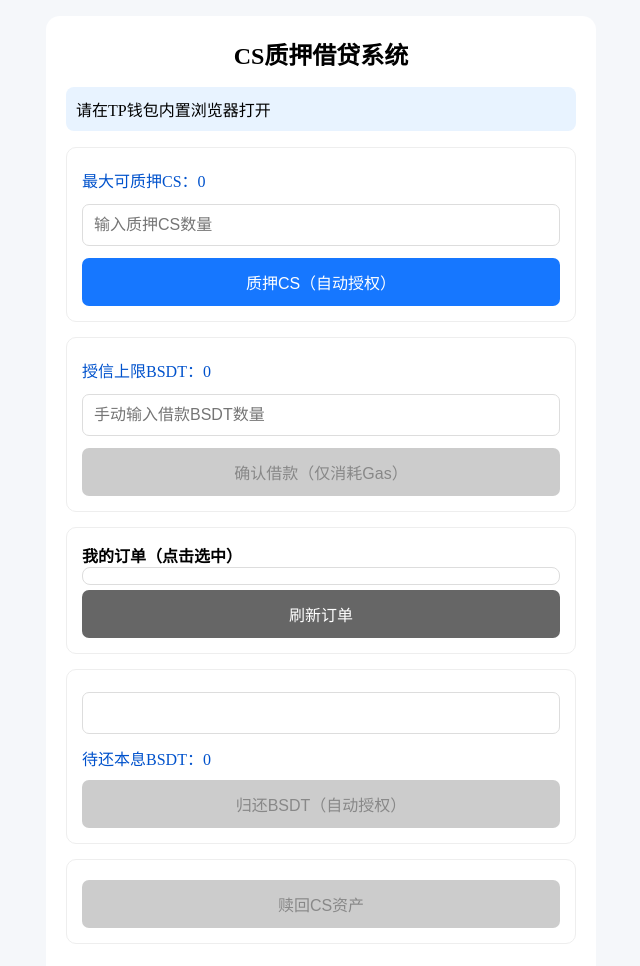
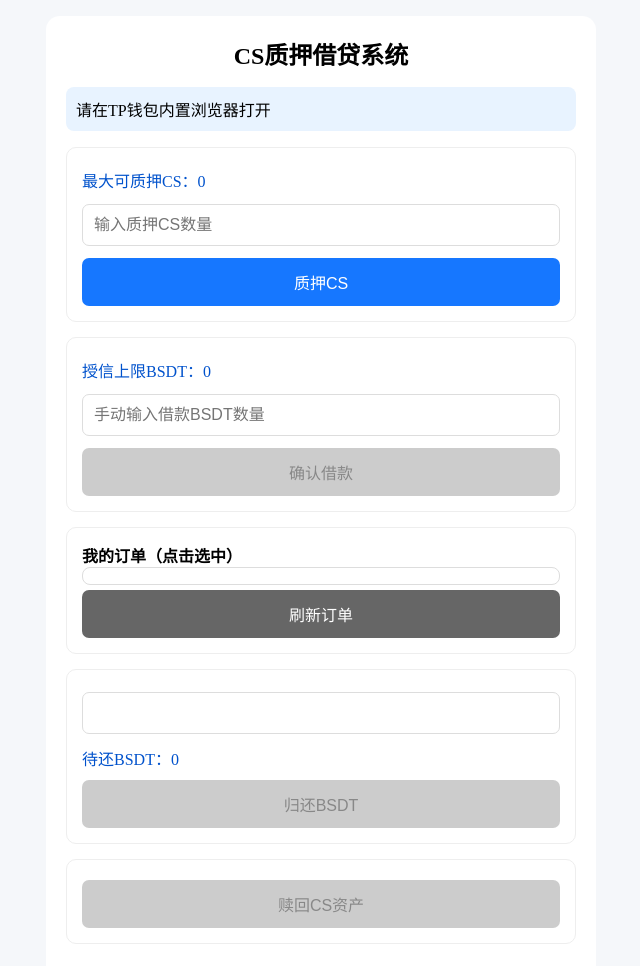
Before and after one commit to jonhsonshao/jiedai, a plain HTML site: page index.html in a window 1280 px wide. Shown: the whole page, without its empty margins (319-959 px from the left). Drawn offline with Linux system fonts and the light colour scheme.

Commit message:
Update index.html

```diff
--- a/index.html
+++ b/index.html
@@ -32,13 +32,13 @@ button:disabled{background:#cccccc !important;color:#888;pointer-events:none;}
 <div class="box">
     <div class="tip">最大可质押CS：<span id="csBalance">0</span></div>
     <input type="text" id="pledgeNum" placeholder="输入质押CS数量">
-    <button class="btn-blue" onclick="pledge()">质押CS（自动授权）</button>
+    <button class="btn-blue" onclick="pledge()">质押CS</button>
 </div>
 
 <div class="box">
     <div class="tip">授信上限BSDT：<span id="borrowLimit">0</span></div>
     <input type="text" id="borrowInput" placeholder="手动输入借款BSDT数量">
-    <button class="btn-orange" id="borrowBtn" disabled onclick="borrow()">确认借款（仅消耗Gas）</button>
+    <button class="btn-orange" id="borrowBtn" disabled onclick="borrow()">确认借款</button>
 </div>
 
 <div class="box">
@@ -49,8 +49,8 @@ button:disabled{background:#cccccc !important;color:#888;pointer-events:none;}
 
 <div class="box">
     <input readonly id="orderId">
-    <div class="tip">待还本息BSDT：<span id="debtText">0</span></div>
-    <button class="btn-orange" id="repayBtn" disabled onclick="repay()">归还BSDT（自动授权）</button>
+    <div class="tip">待还BSDT：<span id="debtText">0</span></div>
+    <button class="btn-orange" id="repayBtn" disabled onclick="repay()">归还BSDT</button>
 </div>
 
 <div class="box">
```
